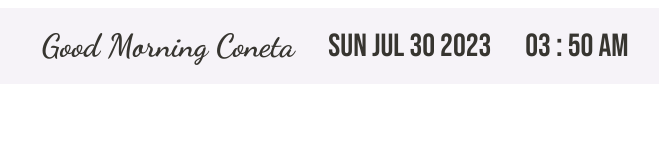
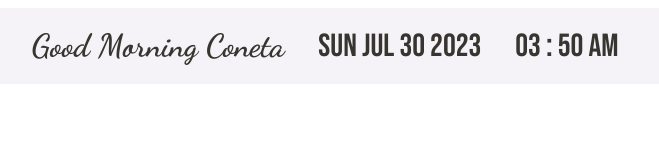
Before and after one commit to coneta99/notion, a plain HTML site: page index.html in a window 1280 px wide. Shown: the whole page, without its empty margins (317-976 px from the left). Drawn offline with Linux system fonts and the light colour scheme.

Commit message:
Update index.html

```diff
--- a/index.html
+++ b/index.html
@@ -38,7 +38,7 @@ h1 {
 }
 
 .card {
-    padding: 10px 100px 10px 100px;
+    padding: 10px 90px 10px 90px;
     border-radius: 10px;
     background: #f6f3f8;
     width: 85vw;
```
